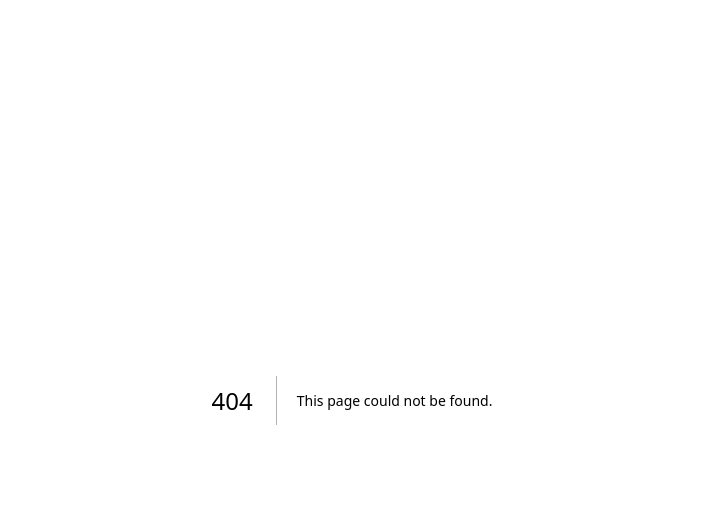
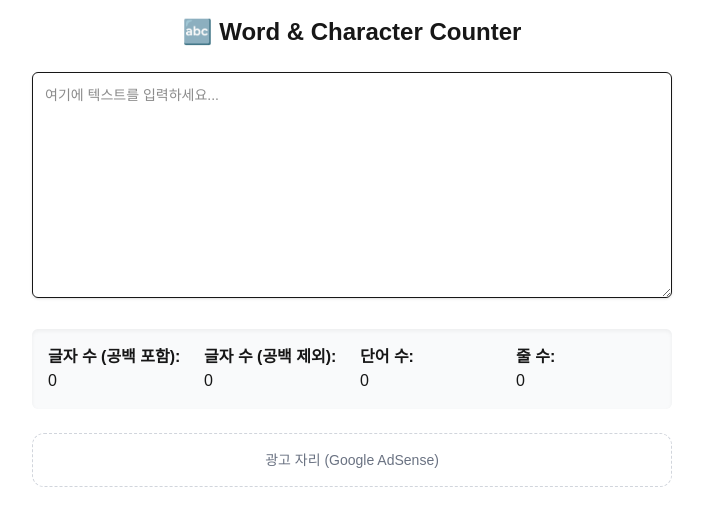
Before and after one commit to baezzaes/jstools, a Next.js app: page /tools/word-counter in a window 1280 px wide. Before the commit this address had no page. Shown: the top 526 px of the page, without its empty margins (288-991 px from the left). Built offline with nearby package versions, Linux system fonts and the light colour scheme.

Commit message:
word-counter 생성

```diff
--- /dev/null
+++ b/src/app/tools/word-counter/page.tsx
@@ -0,0 +1,56 @@
+'use client'
+
+import { useState } from 'react'
+
+export default function WordCounterPage() {
+  const [text, setText] = useState('')
+
+  const getWordCount = (input: string) =>
+    input.trim().split(/\s+/).filter(Boolean).length
+
+  const getCharCount = (input: string) => input.length
+
+  const getCharCountNoSpaces = (input: string) =>
+    input.replace(/\s/g, '').length
+
+  const getLineCount = (input: string) =>
+    input.split('\n').filter(Boolean).length
+
+  return (
+    <div className="max-w-2xl mx-auto p-4 space-y-6">
+      <h1 className="text-2xl font-bold text-center">🔤 Word & Character Counter</h1>
+
+      <textarea
+        className="w-full border p-3 rounded-md shadow-sm text-sm focus:outline-none focus:ring focus:border-blue-300"
+        rows={10}
+        placeholder="여기에 텍스트를 입력하세요..."
+        value={text}
+        onChange={(e) => setText(e.target.value)}
+      />
+
+      <div className="grid grid-cols-2 md:grid-cols-4 gap-4 text-sm md:text-base bg-gray-50 p-4 rounded-md shadow-inner">
+        <div>
+          <strong>글자 수 (공백 포함):</strong>
+          <div>{getCharCount(text)}</div>
+        </div>
+        <div>
+          <strong>글자 수 (공백 제외):</strong>
+          <div>{getCharCountNoSpaces(text)}</div>
+        </div>
+        <div>
+          <strong>단어 수:</strong>
+          <div>{getWordCount(text)}</div>
+        </div>
+        <div>
+          <strong>줄 수:</strong>
+          <div>{getLineCount(text)}</div>
+        </div>
+      </div>
+
+      {/* 광고 영역 */}
+      <div className="border border-dashed border-gray-300 p-4 text-center text-sm text-gray-500 rounded-xl">
+        광고 자리 (Google AdSense)
+      </div>
+    </div>
+  )
+}
```
